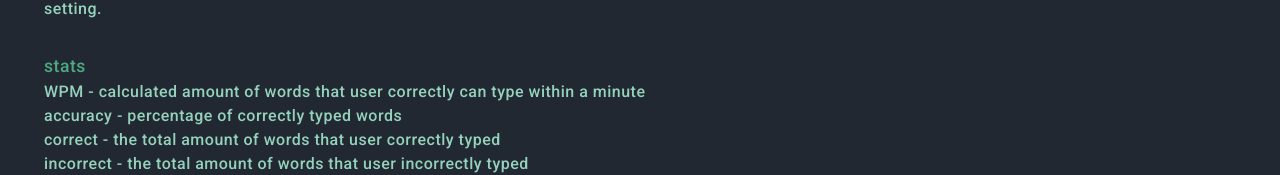
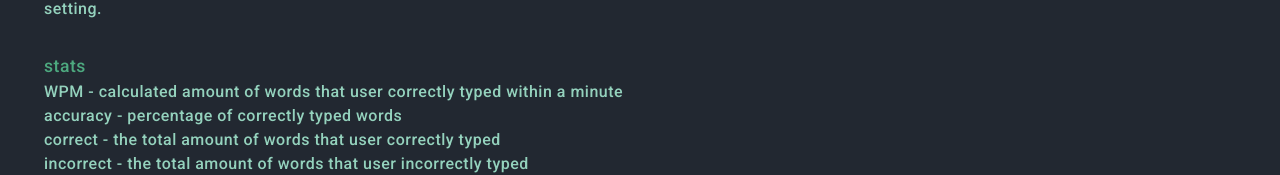
Before and after one commit to D-Gar27/MyanMyanType, a Next.js app: page / in a window 1280 px wide. Both pictures are taken after a click on the item 1240 px from the left and 760 px from the top of the page. Shown: the part 289-464 px from the top of the page. Built offline with nearby package versions, Linux system fonts and the light colour scheme.

Commit message:
fix wpm bug

```diff
--- a/components/Info.tsx
+++ b/components/Info.tsx
@@ -67,7 +67,7 @@ const Info = () => {
               <li>
                 WPM -{' '}
                 {setting.webLang === 'eng'
-                  ? 'calculated amount of words that user correctly can type within a minute'
+                  ? 'calculated amount of words that user correctly typed within a minute'
                   : 'အသုံးပြုသူ တစ်မိနစ်အတွင်း မှန်ကန်စွာရိုက်နိုင်သော စကားလုံးပမာဏကို တွက်ချက်သည်'}
               </li>
               <li>
--- a/components/TypeArea.tsx
+++ b/components/TypeArea.tsx
@@ -182,9 +182,9 @@ const TypeArea = () => {
   useEffect(() => {
     if (game.started && !game.finished) {
       const total = correctWords.length;
-      const WPM = Math.floor(correctWords.length / (game.time / 60));
       const correct = correctWords.filter((words) => words === true).length;
       const incorrect = correctWords.filter((words) => words === false).length;
+      const WPM = Math.floor(correct / (game.time / 60));
       const accuracy = Math.floor(((total - incorrect) / total) * 100);
       setResult({ total, WPM, correct, incorrect, accuracy });
       if (
```
